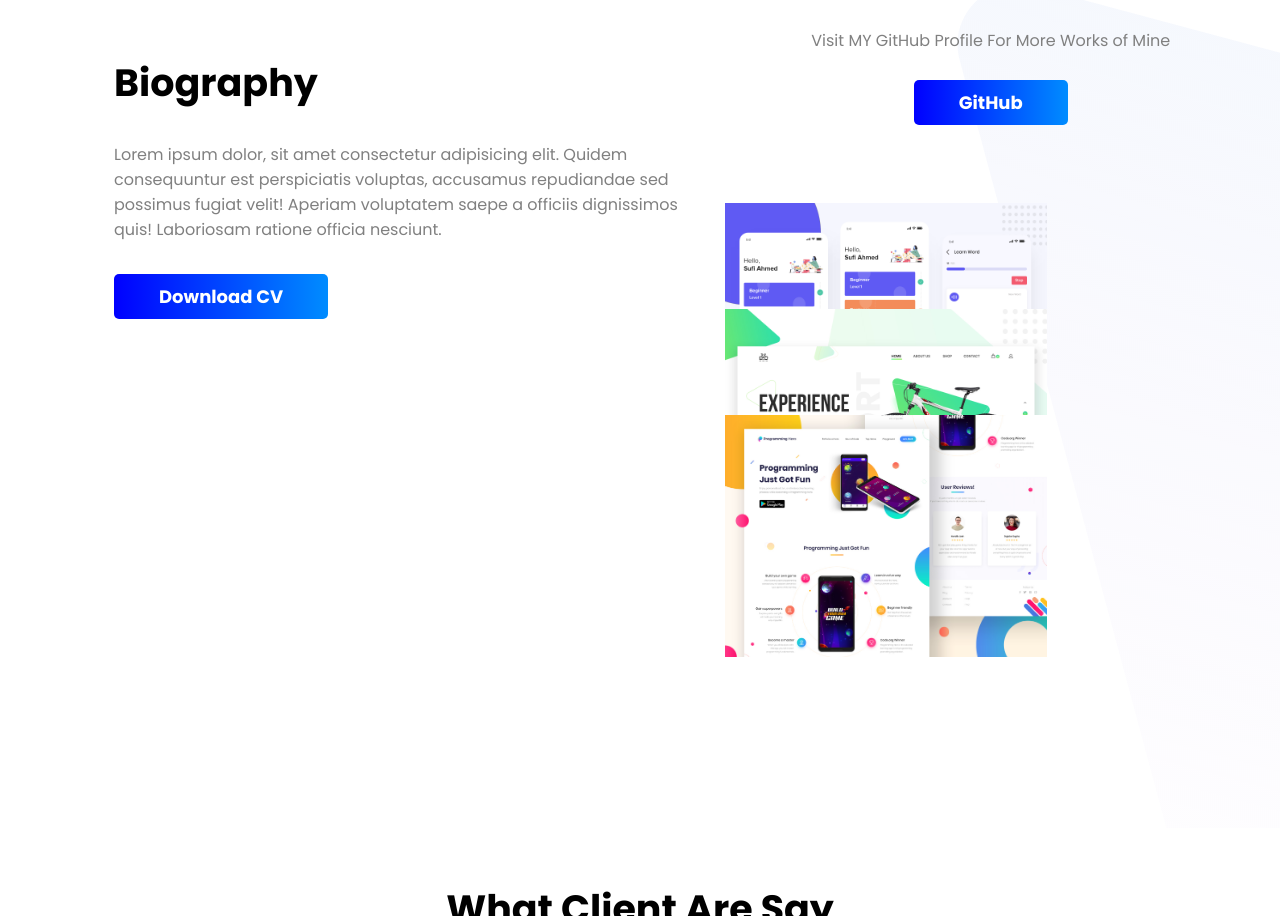
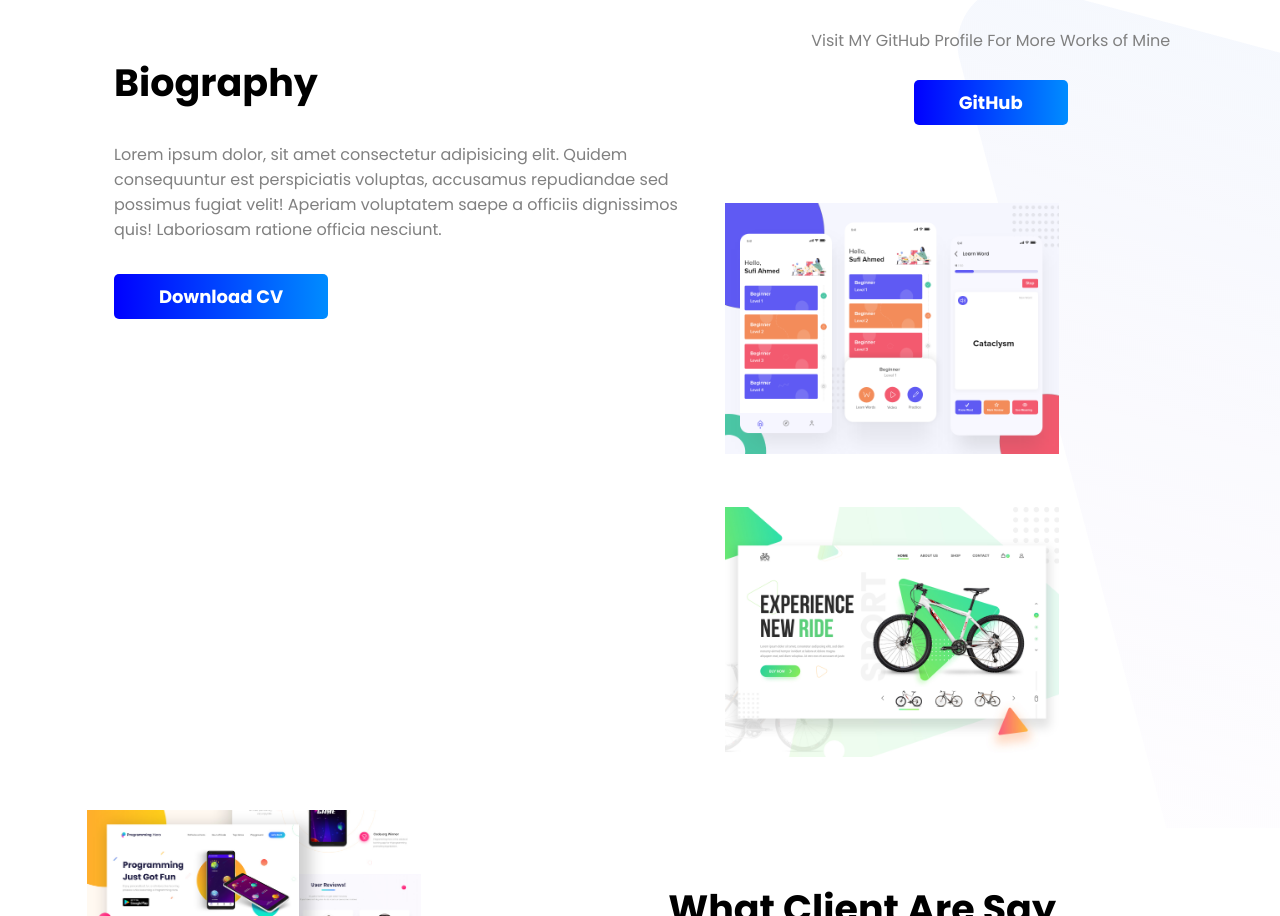
Before and after one commit to BenedictSTirkey/personal-website, a plain HTML site: page index.html in a window 1280 px wide. Shown: the part 1888-2804 px from the top of the page. Drawn offline with Linux system fonts and the light colour scheme.

Commit message:
solving some margin-padding issues

```diff
--- a/style.css
+++ b/style.css
@@ -87,7 +87,7 @@ h2{
     <!-- Latest work section starts here --> */
 
 .latest-work{
-     background-image: url("images/backgrounds/latest-work-bg.png");
+    background-image: url("images/backgrounds/latest-work-bg.png");
     background-repeat: no-repeat;
     background-position: center;
     height: 1000px;
@@ -95,12 +95,12 @@ h2{
 }
 .latest-work-sample{
     width: 90%;
-    padding: 5%;
+    margin: 5%;
 }
 
 .one-third-width{
-    width: 28%;
-    height: 60px;
+    width: 29%;
+    /* height: 60px; */
     float: left;
     padding: 2%;
 
```
